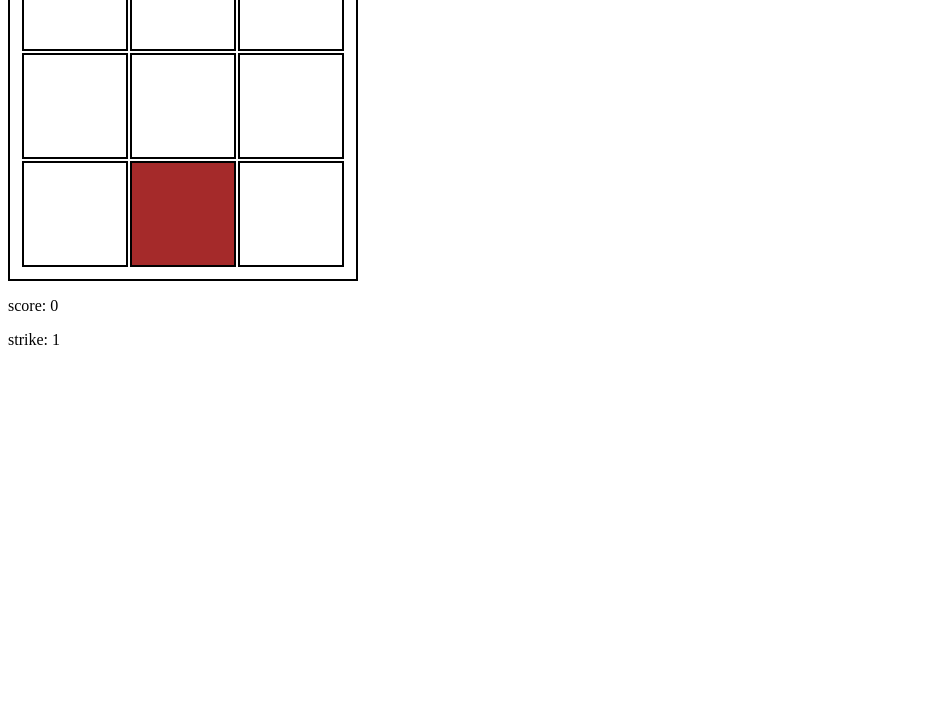
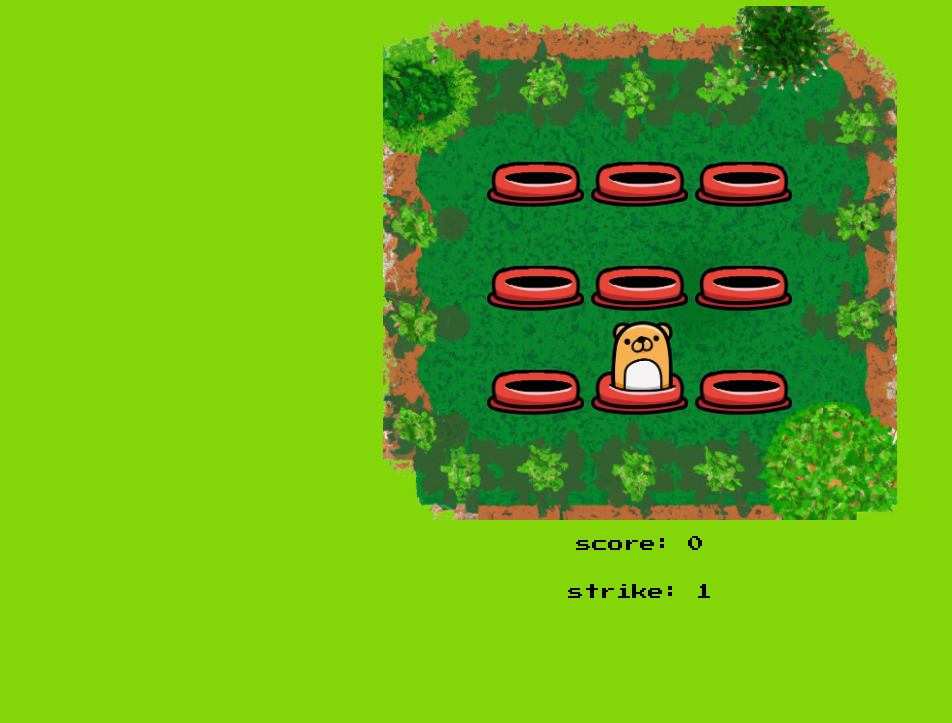
Before and after one commit to PriyanshuGahlot/wack-a-mole, a plain HTML site: page index.html in a window 1280 px wide. Shown: the part 77-800 px from the top of the page, without its empty margins (0-952 px from the left). Drawn offline with Linux system fonts and the light colour scheme.

Commit message:
added graphic elements

```diff
--- a/index.html
+++ b/index.html
@@ -3,25 +3,27 @@
 <head>
     <meta charset="UTF-8">
     <meta name="viewport" content="width=device-width, initial-scale=1.0">
-    <title>Wack-a-Mole</title>
+    <title>Whack-a-Mole</title>
     <link rel="stylesheet" href="style.css">
+    <link href='https://fonts.googleapis.com/css?family=Press Start 2P' rel='stylesheet'>
 </head>
 <body>
     <table>
+        <h1>Whack-a-Mole</h1>
         <tr>
-            <td id="1"></td>
-            <td id="2"></td>
-            <td id="3"></td>
+            <td id="1" class="hole"></td>
+            <td id="2" class="hole"></td>
+            <td id="3" class="hole"></td>
         </tr>
         <tr>
-            <td id="4"></td>
-            <td id="5"></td>
-            <td id="6"></td>
+            <td id="4" class="hole"></td>
+            <td id="5" class="hole"></td>
+            <td id="6" class="hole"></td>
         </tr>
         <tr>
-            <td id="7"></td>
-            <td id="8"></td>
-            <td id="9"></td>
+            <td id="7" class="hole"></td>
+            <td id="8" class="hole"></td>
+            <td id="9" class="hole"></td>
         </tr>
     </table>
     <p id="score">score: 0</p>
--- a/style.css
+++ b/style.css
@@ -1,12 +1,28 @@
+body{
+    font-family: "Press Start 2P";
+    display: flex;
+    align-items: center;
+    justify-content: center;
+    flex-direction: column;
+    background-color: rgb(131, 214, 7);
+}
 table{
-    border: 2px solid black;
-    padding: 10px;
+    padding: 100px;
+    background-image: url("garden.png");
+    background-size: cover;
+}
+table:hover{
+    cursor: url(hammer.png)30 30,auto;
 }
 td{
-    border: 2px solid black;
     width: 100px;
     height: 100px;
 }
+.hole{
+    background-image: url("hole.png");
+    background-size: cover;
+}
 .mole{
-    background-color: brown;
+    background-image: url("mole.png");
+    background-size: cover;
 }
```
Also changed, not shown: garden.png (added), hammer.png (added), hole.png (added), mole.png (added).
